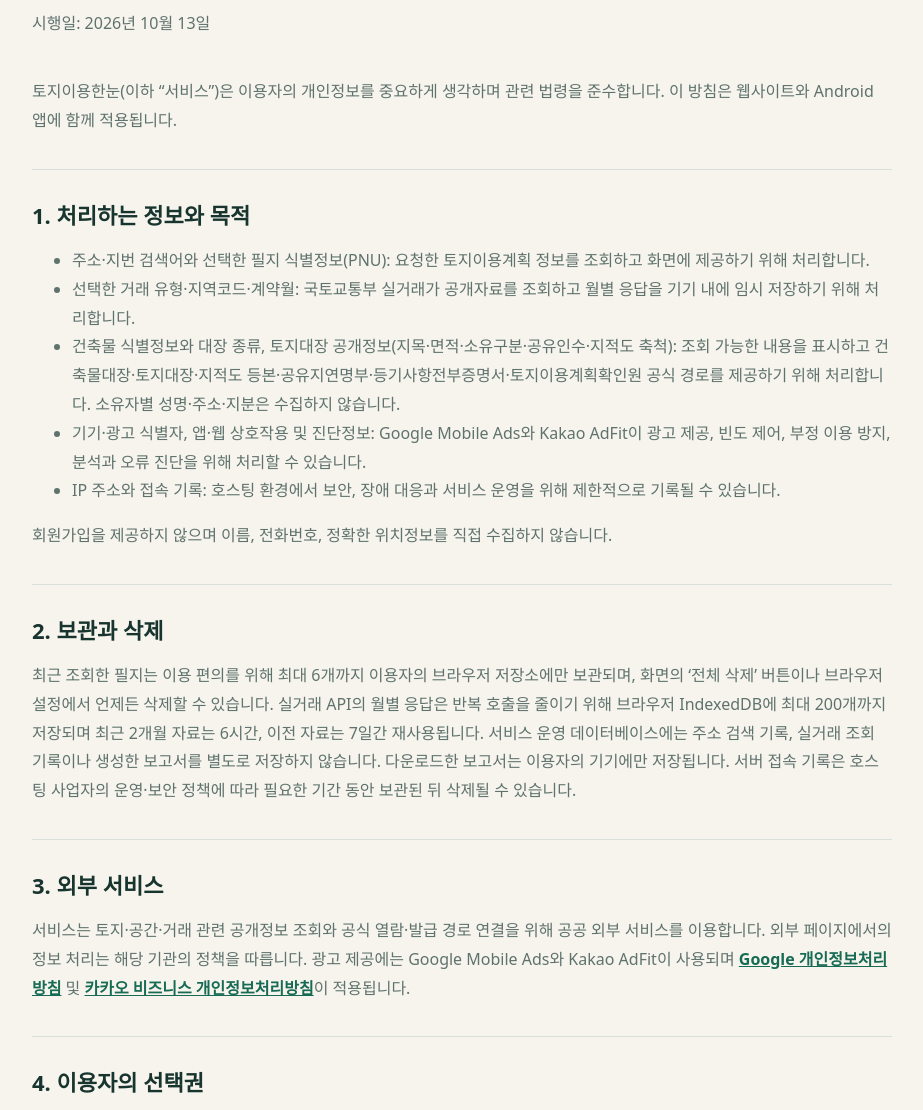
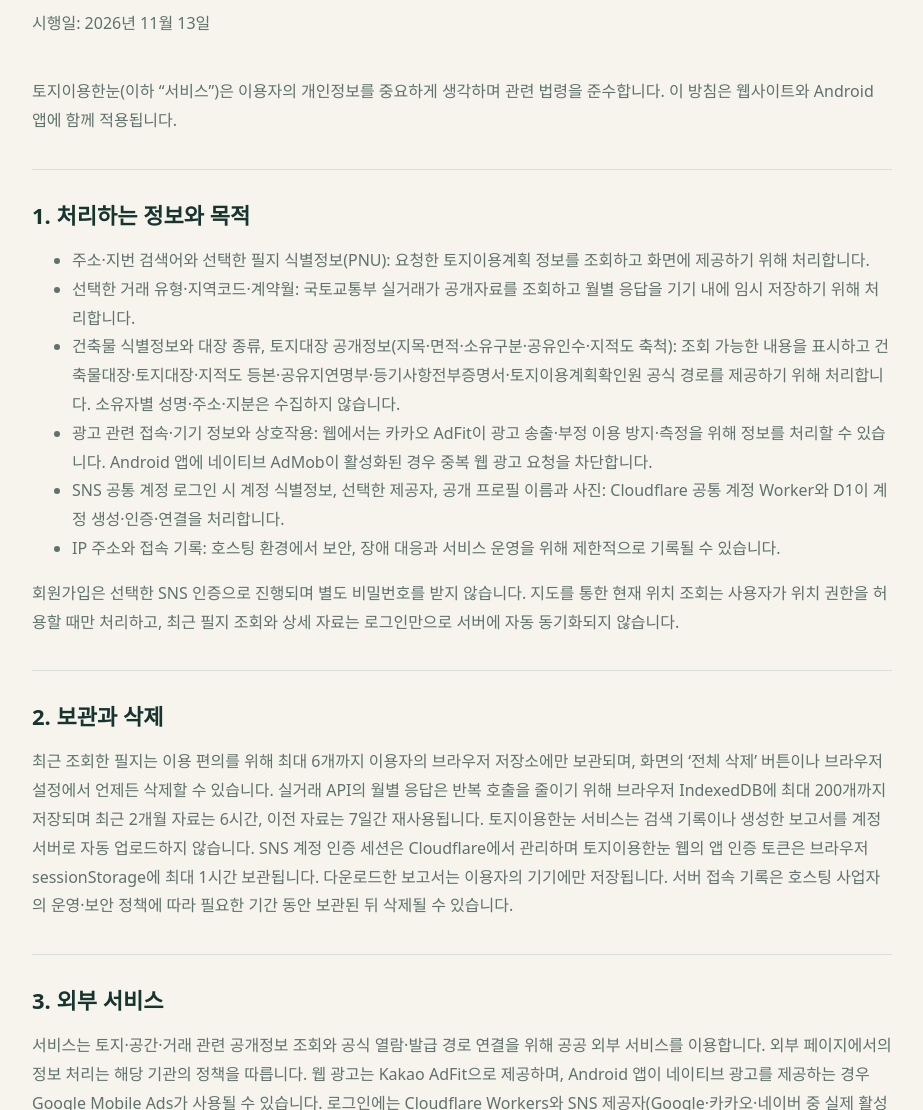
Before and after one commit to softm/softm.tojiiyonghannun, a website: page privacy.html in a window 1280 px wide. Shown: the part 162-1272 px from the top of the page, without its empty margins (178-1101 px from the left). Drawn offline with Linux system fonts and the light colour scheme.

Commit message:
docs(privacy): clarify AdFit-only web display and Cloudflare account processing

```diff
--- a/privacy.html
+++ b/privacy.html
@@ -22,7 +22,7 @@
     <main class="privacy">
       <p class="eyebrow"><span></span> 토지이용한눈</p>
       <h1>개인정보처리방침</h1>
-      <p class="effective">시행일: 2026년 10월 13일</p>
+      <p class="effective">시행일: 2026년 11월 13일</p>
 
       <p>토지이용한눈(이하 “서비스”)은 이용자의 개인정보를 중요하게 생각하며 관련 법령을 준수합니다. 이 방침은 웹사이트와 Android 앱에 함께 적용됩니다.</p>
 
@@ -32,20 +32,21 @@
           <li>주소·지번 검색어와 선택한 필지 식별정보(PNU): 요청한 토지이용계획 정보를 조회하고 화면에 제공하기 위해 처리합니다.</li>
           <li>선택한 거래 유형·지역코드·계약월: 국토교통부 실거래가 공개자료를 조회하고 월별 응답을 기기 내에 임시 저장하기 위해 처리합니다.</li>
           <li>건축물 식별정보와 대장 종류, 토지대장 공개정보(지목·면적·소유구분·공유인수·지적도 축척): 조회 가능한 내용을 표시하고 건축물대장·토지대장·지적도 등본·공유지연명부·등기사항전부증명서·토지이용계획확인원 공식 경로를 제공하기 위해 처리합니다. 소유자별 성명·주소·지분은 수집하지 않습니다.</li>
-          <li>기기·광고 식별자, 앱·웹 상호작용 및 진단정보: Google Mobile Ads와 Kakao AdFit이 광고 제공, 빈도 제어, 부정 이용 방지, 분석과 오류 진단을 위해 처리할 수 있습니다.</li>
+          <li>광고 관련 접속·기기 정보와 상호작용: 웹에서는 카카오 AdFit이 광고 송출·부정 이용 방지·측정을 위해 정보를 처리할 수 있습니다. Android 앱에 네이티브 AdMob이 활성화된 경우 중복 웹 광고 요청을 차단합니다.</li>
+          <li>SNS 공통 계정 로그인 시 계정 식별정보, 선택한 제공자, 공개 프로필 이름과 사진: Cloudflare 공통 계정 Worker와 D1이 계정 생성·인증·연결을 처리합니다.</li>
           <li>IP 주소와 접속 기록: 호스팅 환경에서 보안, 장애 대응과 서비스 운영을 위해 제한적으로 기록될 수 있습니다.</li>
         </ul>
-        <p>회원가입을 제공하지 않으며 이름, 전화번호, 정확한 위치정보를 직접 수집하지 않습니다.</p>
+        <p>회원가입은 선택한 SNS 인증으로 진행되며 별도 비밀번호를 받지 않습니다. 지도를 통한 현재 위치 조회는 사용자가 위치 권한을 허용할 때만 처리하고, 최근 필지 조회와 상세 자료는 로그인만으로 서버에 자동 동기화되지 않습니다.</p>
       </section>
 
       <section>
         <h2>2. 보관과 삭제</h2>
-        <p>최근 조회한 필지는 이용 편의를 위해 최대 6개까지 이용자의 브라우저 저장소에만 보관되며, 화면의 ‘전체 삭제’ 버튼이나 브라우저 설정에서 언제든 삭제할 수 있습니다. 실거래 API의 월별 응답은 반복 호출을 줄이기 위해 브라우저 IndexedDB에 최대 200개까지 저장되며 최근 2개월 자료는 6시간, 이전 자료는 7일간 재사용됩니다. 서비스 운영 데이터베이스에는 주소 검색 기록, 실거래 조회 기록이나 생성한 보고서를 별도로 저장하지 않습니다. 다운로드한 보고서는 이용자의 기기에만 저장됩니다. 서버 접속 기록은 호스팅 사업자의 운영·보안 정책에 따라 필요한 기간 동안 보관된 뒤 삭제될 수 있습니다.</p>
+        <p>최근 조회한 필지는 이용 편의를 위해 최대 6개까지 이용자의 브라우저 저장소에만 보관되며, 화면의 ‘전체 삭제’ 버튼이나 브라우저 설정에서 언제든 삭제할 수 있습니다. 실거래 API의 월별 응답은 반복 호출을 줄이기 위해 브라우저 IndexedDB에 최대 200개까지 저장되며 최근 2개월 자료는 6시간, 이전 자료는 7일간 재사용됩니다. 토지이용한눈 서비스는 검색 기록이나 생성한 보고서를 계정 서버로 자동 업로드하지 않습니다. SNS 계정 인증 세션은 Cloudflare에서 관리하며 토지이용한눈 웹의 앱 인증 토큰은 브라우저 sessionStorage에 최대 1시간 보관됩니다. 다운로드한 보고서는 이용자의 기기에만 저장됩니다. 서버 접속 기록은 호스팅 사업자의 운영·보안 정책에 따라 필요한 기간 동안 보관된 뒤 삭제될 수 있습니다.</p>
       </section>
 
       <section>
         <h2>3. 외부 서비스</h2>
-        <p>서비스는 토지·공간·거래 관련 공개정보 조회와 공식 열람·발급 경로 연결을 위해 공공 외부 서비스를 이용합니다. 외부 페이지에서의 정보 처리는 해당 기관의 정책을 따릅니다. 광고 제공에는 Google Mobile Ads와 Kakao AdFit이 사용되며 <a href="https://policies.google.com/privacy" target="_blank" rel="noopener noreferrer">Google 개인정보처리방침</a> 및 <a href="https://business.kakao.com/policy/privacy/" target="_blank" rel="noopener noreferrer">카카오 비즈니스 개인정보처리방침</a>이 적용됩니다.</p>
+        <p>서비스는 토지·공간·거래 관련 공개정보 조회와 공식 열람·발급 경로 연결을 위해 공공 외부 서비스를 이용합니다. 외부 페이지에서의 정보 처리는 해당 기관의 정책을 따릅니다. 웹 광고는 Kakao AdFit으로 제공하며, Android 앱이 네이티브 광고를 제공하는 경우 Google Mobile Ads가 사용될 수 있습니다. 로그인에는 Cloudflare Workers와 SNS 제공자(Google·카카오·네이버 중 실제 활성화된 서비스)를 사용합니다. 광고 제공에는 <a href="https://policies.google.com/privacy" target="_blank" rel="noopener noreferrer">Google 개인정보처리방침</a>, <a href="https://business.kakao.com/policy/privacy/" target="_blank" rel="noopener noreferrer">카카오 비즈니스 개인정보처리방침</a> 및 <a href="https://www.cloudflare.com/privacypolicy/" target="_blank" rel="noopener noreferrer">Cloudflare 개인정보처리방침</a>을 참고하세요.</p>
       </section>
 
       <section>
```
